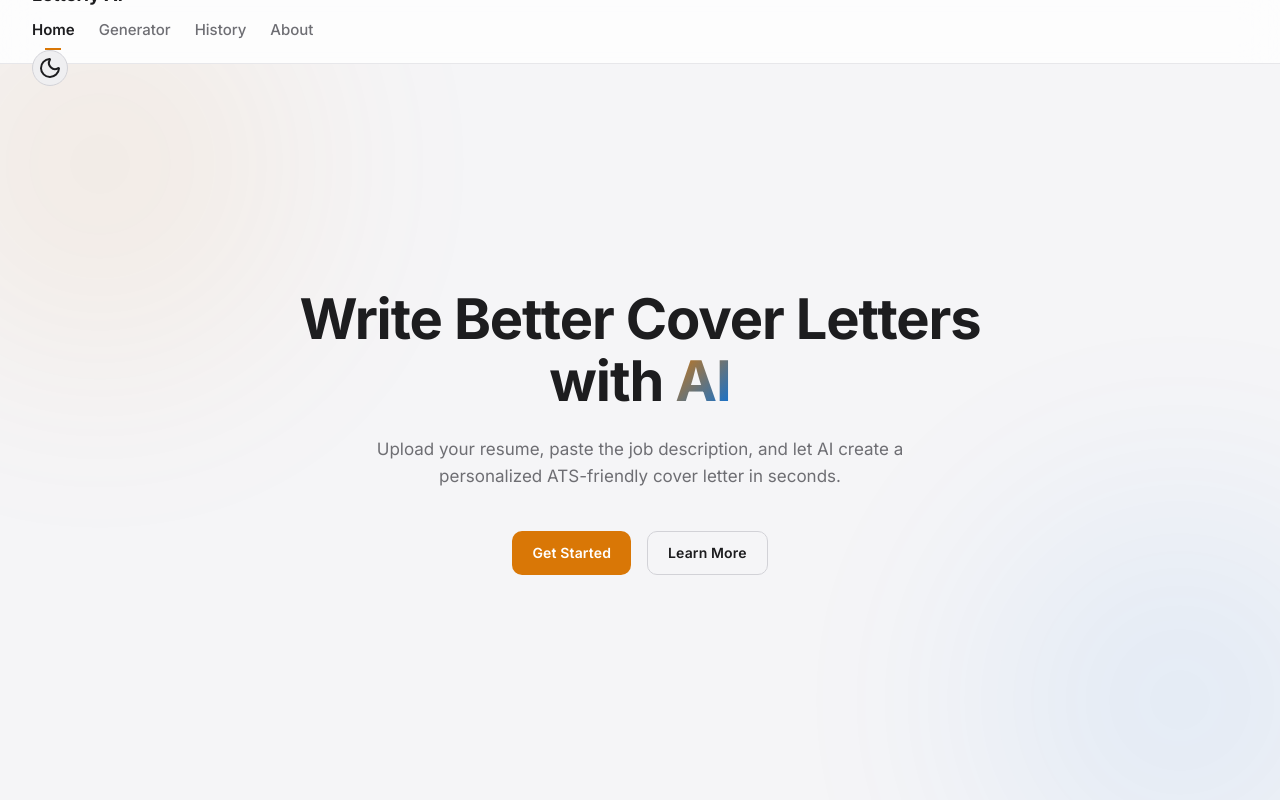
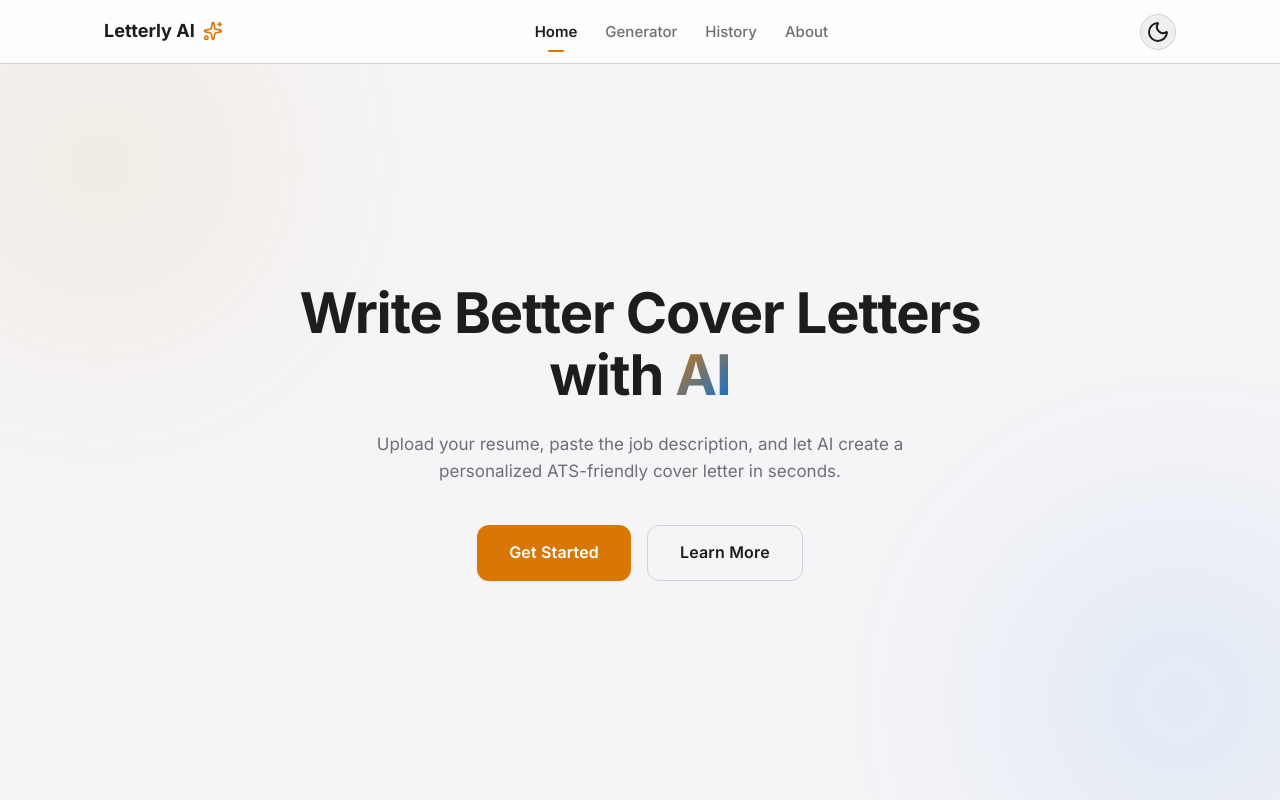
Before and after one commit to farhan0haris/letterly-ai-, a React (Vite) app: page / in a window 1280 px wide. Shown: the top 800 px of the page. Built offline with nearby package versions, Linux system fonts and the light colour scheme; no server answers.

Commit message:
Fix navbar layout and hero button visibility

```diff
--- a/src/components/Navbar.css
+++ b/src/components/Navbar.css
@@ -3,47 +3,58 @@
 }
 
 .navbar {
-  height: var(--navbar-height);
+  position: sticky;
+  top: 0;
+  z-index: 1000;
+  background: var(--color-nav-bg);
   backdrop-filter: blur(20px);
   -webkit-backdrop-filter: blur(20px);
-  background: var(--color-nav-bg);
-  border-bottom: 1px solid rgba(210, 210, 215, 0.5); /* Will use opacity 0.5 of border roughly, or we can use color-mix if supported */
-  position: sticky;
-  top: 0;
-  z-index: 100;
+  border-bottom: 1px solid var(--color-border);
+  height: var(--navbar-height);
+  display: flex;
+  align-items: center;
+  transition: background 0.2s ease-out, border-color 0.2s ease-out;
+}
+
+.navbar-container {
+  width: 100%;
+  max-width: 1120px;
+  margin: 0 auto;
+  padding: 0 24px;
   display: flex;
   align-items: center;
   justify-content: space-between;
-  padding: 0 32px;
-  transition: background-color 0.2s ease-out, border-color 0.2s ease-out;
-}
-
-[data-theme='dark'] .navbar {
-  border-bottom: 1px solid rgba(54, 54, 58, 0.5);
 }
 
 .navbar-logo {
+  display: flex;
+  align-items: center;
+  gap: 8px;
+  font-weight: 700;
   font-size: 1.125rem;
-  font-weight: 700;
   color: var(--color-text);
   text-decoration: none;
-  font-family: 'Inter', -apple-system, BlinkMacSystemFont, 'SF Pro Display', system-ui, sans-serif;
+}
+
+.logo-icon {
+  color: var(--color-primary);
+  width: 20px;
+  height: 20px;
 }
 
 .navbar-links {
   display: flex;
-  gap: 24px;
+  gap: 28px;
   align-items: center;
 }
 
 .nav-link {
+  color: var(--color-text-muted);
+  text-decoration: none;
   font-size: 0.9375rem;
   font-weight: 500;
-  color: var(--color-text-muted);
-  text-decoration: none;
   transition: color 0.2s ease-out;
   position: relative;
-  font-family: 'Inter', -apple-system, BlinkMacSystemFont, 'SF Pro Display', system-ui, sans-serif;
   padding: 8px 0;
 }
 
@@ -64,50 +75,52 @@
   transform: translateX(-50%);
   width: 16px;
   height: 2px;
+  border-radius: 1px;
   background-color: var(--color-primary);
+}
+
+.navbar-actions {
+  display: flex;
+  align-items: center;
+  gap: 12px;
 }
 
 .mobile-menu-btn {
   display: none;
-  background: none;
+  background: transparent;
   border: none;
   color: var(--color-text);
   cursor: pointer;
   padding: 8px;
 }
 
-.mobile-menu {
-  display: none;
-  position: absolute;
-  top: var(--navbar-height);
-  left: 0;
-  right: 0;
-  background: var(--color-card);
-  padding: 16px;
-  box-shadow: 0 4px 12px rgba(0, 0, 0, 0.05);
-  border-bottom: 1px solid var(--color-border);
-  flex-direction: column;
-  gap: 16px;
-}
-
-[data-theme='dark'] .mobile-menu {
-  box-shadow: 0 4px 12px rgba(0, 0, 0, 0.2);
-}
-
-.mobile-menu.open {
-  display: flex;
-}
-
 @media (max-width: 768px) {
-  .navbar-links {
-    display: none;
+  .mobile-menu-btn {
+    display: flex;
+    align-items: center;
+    justify-content: center;
   }
 
-  .mobile-menu-btn {
-    display: block;
+  .navbar-links {
+    position: absolute;
+    top: var(--navbar-height);
+    left: 0;
+    width: 100%;
+    background: var(--color-card);
+    flex-direction: column;
+    padding: 20px 24px;
+    gap: 20px;
+    border-bottom: 1px solid var(--color-border);
+    transform: translateY(-150%);
+    opacity: 0;
+    transition: transform 0.2s ease-out, opacity 0.2s ease-out;
+    z-index: -1;
+    box-shadow: var(--shadow-md);
   }
 
-  .navbar {
-    padding: 0 16px;
+  .navbar-links.open {
+    transform: translateY(0);
+    opacity: 1;
+    z-index: 999;
   }
 }
--- a/src/pages/Landing.css
+++ b/src/pages/Landing.css
@@ -88,6 +88,41 @@
   gap: 16px;
   justify-content: center;
   flex-wrap: wrap;
+}
+
+.hero-buttons .btn {
+  padding: 14px 32px;
+  font-size: 1rem;
+  font-weight: 600;
+  border-radius: 12px;
+}
+
+.btn-lg {
+  padding: 14px 32px;
+  font-size: 1rem;
+}
+
+.hero-buttons .btn-primary {
+  background-color: var(--color-primary);
+  color: #FFFFFF;
+  box-shadow: var(--shadow-sm);
+}
+
+.hero-buttons .btn-primary:hover {
+  background-color: var(--color-primary-hover);
+  transform: translateY(-1px);
+  box-shadow: var(--shadow-md);
+}
+
+.hero-buttons .btn-outline {
+  background: transparent;
+  border: 1.5px solid var(--color-border);
+  color: var(--color-text);
+}
+
+.hero-buttons .btn-outline:hover {
+  border-color: var(--color-primary);
+  color: var(--color-primary);
 }
 
 /* Features Section */
```
